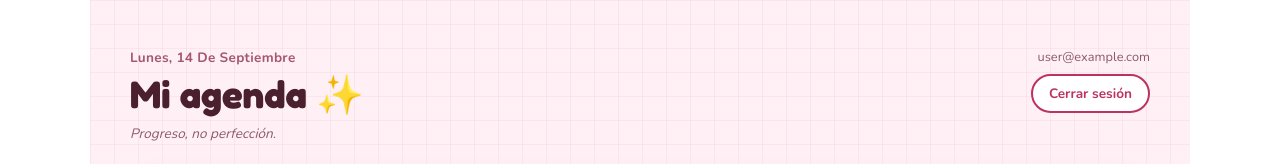
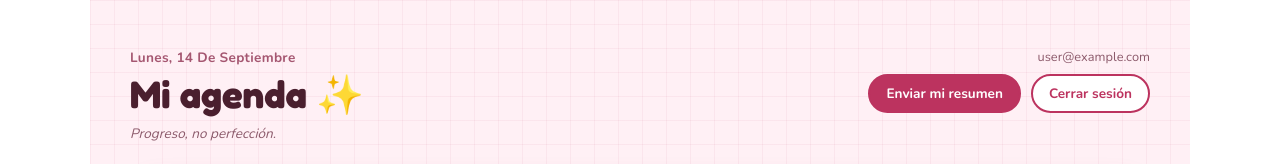
Before and after one commit to valefresia/matecode-tasks, a React (Vite) app: page /tasks in a window 1280 px wide. Shown: the top 164 px of the page. Built offline with nearby package versions, Linux system fonts and the light colour scheme; no server answers; the database is empty; sample sign-in values are in the browser's storage.

Commit message:
sume el boton enviar resumen

```diff
--- a/src/pages/Tasks.css
+++ b/src/pages/Tasks.css
@@ -35,6 +35,36 @@
     font-size: 0.8rem;
     color: var(--color-text-muted);
     margin: 0 0 8px;
+}
+
+.tasks-header-actions {
+    display: flex;
+    align-items: center;
+    gap: 10px;
+    justify-content: flex-end;
+    flex-wrap: wrap;
+}
+
+.btn-summary {
+    background: var(--color-accent);
+    color: var(--color-white);
+    border: 2px solid var(--color-accent);
+    border-radius: var(--radius-md);
+    padding: 8px 16px;
+    font-size: 0.85rem;
+    font-weight: 700;
+    transition: all 0.2s ease;
+}
+
+.btn-summary:hover {
+    background: var(--color-accent-dark);
+    border-color: var(--color-accent-dark);
+}
+
+.btn-summary.sent {
+    background: #2E7D32;
+    border-color: #2E7D32;
+    color: var(--color-white);
 }
 
 .btn-logout {
--- a/src/pages/Tasks.tsx
+++ b/src/pages/Tasks.tsx
@@ -1,4 +1,4 @@
-import { useState } from "react";
+import { useState, useEffect } from "react";
 import { useAuth } from "../hooks/useAuth";
 import { useTasks } from "../hooks/useTasks";
 import { TodoForm } from "../components/TodoForm";
@@ -19,6 +19,19 @@ export const Tasks = () => {
         useTasks();
     const [editingTask, setEditingTask] = useState<Task | null>(null);
     const [weekOffset, setWeekOffset] = useState(0);
+    const [summarySent, setSummarySent] = useState(false);
+
+    useEffect(() => {
+        if (!summarySent) return;
+        const timer = setTimeout(() => {
+            setSummarySent(false);
+        }, 4000);
+        return () => clearTimeout(timer);
+    }, [summarySent]);
+
+    const handleSendSummary = () => {
+        setSummarySent(true);
+    };
 
     const handleFormSubmit = async (newTask: NewTask) => {
         if (editingTask) {
@@ -47,7 +60,16 @@ export const Tasks = () => {
                 </div>
                 <div className="tasks-header-right">
                     <p className="tasks-user">{user?.email}</p>
-                    <button className="btn-logout" onClick={logout}>Cerrar sesión</button>
+                    <div className="tasks-header-actions">
+                        <button
+                            type="button"
+                            className={`btn-summary ${summarySent ? "sent" : ""}`}
+                            onClick={handleSendSummary}
+                        >
+                            {summarySent ? "Resumen enviado con éxito" : "Enviar mi resumen"}
+                        </button>
+                        <button className="btn-logout" onClick={logout}>Cerrar sesión</button>
+                    </div>
                 </div>
             </div>
 
```
